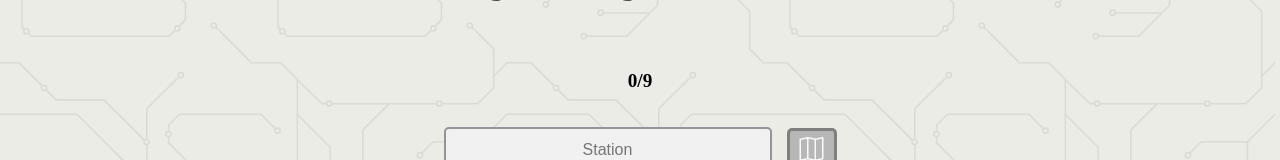
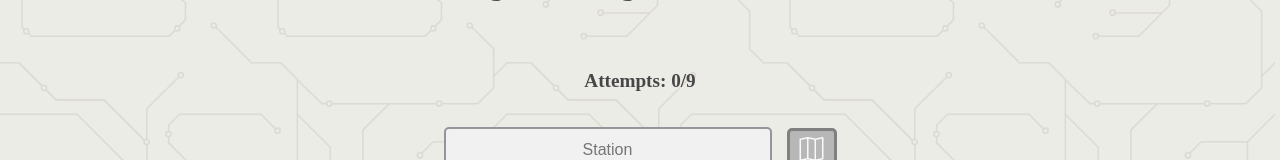
Before and after one commit to sunnyyuqingchen/sydney_traindle, a React (Vite) app: page / in a window 1280 px wide. Shown: the part 202-362 px from the top of the page. Built offline with nearby package versions, Linux system fonts and the light colour scheme; a web font is replaced by a local one.

Commit message:
changed guess limit text

```diff
--- a/src/components/game.jsx
+++ b/src/components/game.jsx
@@ -123,7 +123,7 @@ function Game() {
             ) : (
               <>
               <div className='guess-count'>
-                {selectedStations.length}/9
+                Attempts: {selectedStations.length}/9
               </div>
               <StationInput
                 onStationSelect={handleStationSelect}
--- a/src/index.css
+++ b/src/index.css
@@ -358,4 +358,5 @@ a:has(.header-logo) {
   font-weight: bold;
   margin-bottom: 10px;
   text-align: center;
+  color: #484647;
 }
```
